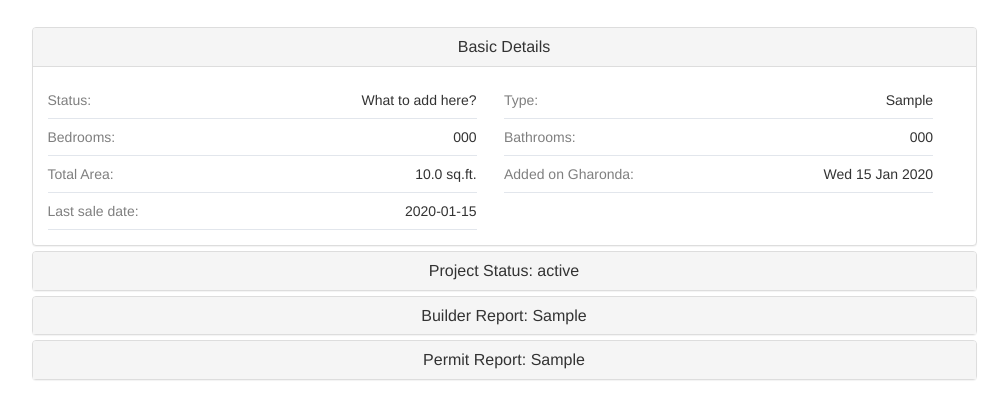
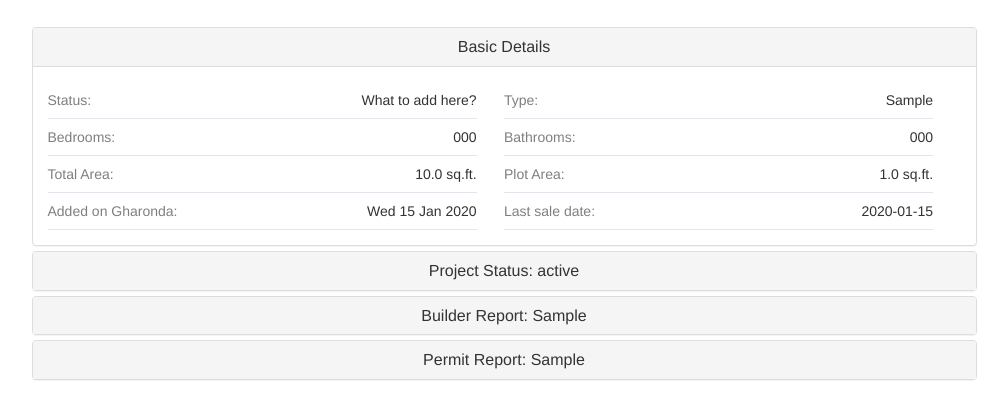
Before and after one commit to utkbansal/gharonda, a Django app: page /property/1/ in a window 1280 px wide. Shown: the part 172-591 px from the top of the page, without its empty margins (136-1144 px from the left). Run offline with Django 3.2, Linux system fonts and the light colour scheme; data comes from the database, SQL or seed files in the repository; tables that the repository leaves empty hold one stand-in row (values such as "Sample post"); grey boxes marked "Sample" are stand-in pictures; data that the repository does not hold is empty; some libraries are stand-ins or nearby versions.

Commit message:
Adds banks, contractors and plot area to details

```diff
--- a/properties/templates/details.html
+++ b/properties/templates/details.html
@@ -51,6 +51,12 @@
                                 </div>
                             </div>
                             <div class="wide">
+                                <div class="text">Plot Area:</div>
+                                <div class="value">{{ property.plot_area }}
+                                    sq.ft.
+                                </div>
+                            </div>
+                            <div class="wide">
                                 <div class="text">Added on Gharonda:</div>
                                 <div class="value">{{ property.added_on|date:"D d M Y" }}</div>
                             </div>
@@ -79,6 +85,26 @@
                             <div class="wide">
                                 <div class="text">Est. Posession Date</div>
                                 <div class="value">{{ property.project.estimated_possession_date }}</div>
+                            </div>
+                            <div class="wide">
+                                <div class="text">Bank Providing Loan</div>
+                                <div class="value">{{ property.project.bank.all|unordered_list }}</div>
+                            </div>
+                            <div class="wide">
+                                <div class="text">Contractors</div>
+                                <div class="value">
+                                <ul>
+                                    {% if property.project.contractor_name_1 %}
+                                        <li>{{ property.project.contractor_name_1 }}</li>
+                                    {% endif %}
+                                    {% if property.project.contractor_name_2 %}
+                                        <li>{{ property.project.contractor_name_2 }}</li>
+                                    {% endif %}
+                                    {% if property.project.contractor_name_3 %}
+                                        <li>{{ property.project.contractor_name_3 }}</li>
+                                    {% endif %}
+                                </ul>
+                                </div>
                             </div>
                             <table class="table">
                                 <thead>
```
